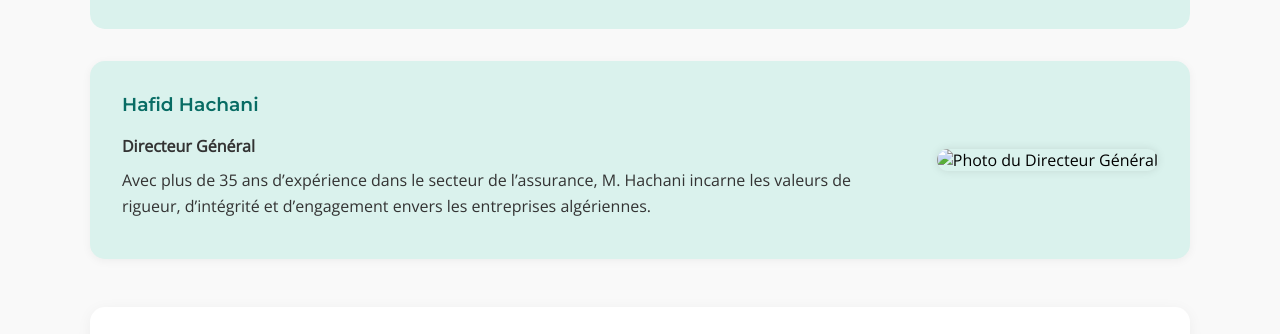
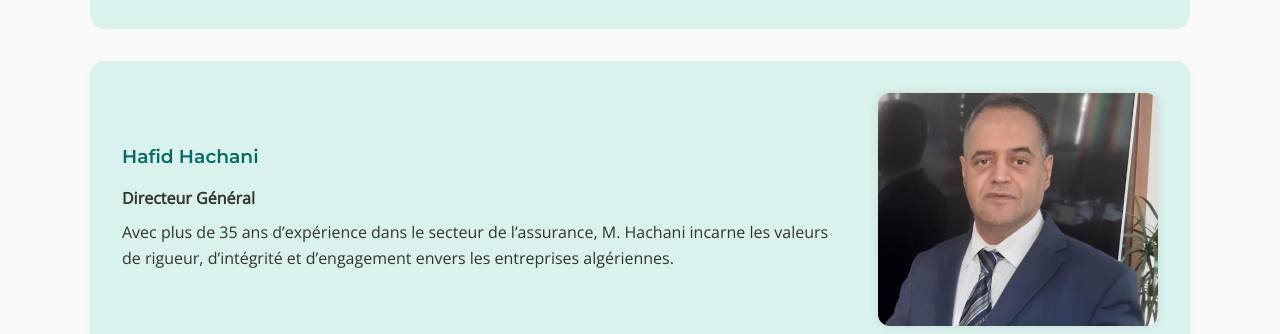
Before and after one commit to EA-courtage/teste, a plain HTML site: page contact.html in a window 1280 px wide. Shown: the part 741-1075 px from the top of the page. Drawn offline with nearby package versions, Linux system fonts and the light colour scheme.

Commit message:
Update contact.html

```diff
--- a/contact.html
+++ b/contact.html
@@ -316,7 +316,7 @@
         <p>Avec plus de 35 ans d’expérience dans le secteur de l’assurance, M. Hachani incarne les valeurs de rigueur, d’intégrité et d’engagement envers les entreprises algériennes.</p>
       </div>
       <div class="directeur-photo">
-        <img src="" alt="Photo du Directeur Général">
+        <img src="images/pic03_cropped.JPG" alt="Photo du Directeur Général">
       </div>
     </div>
 
```
